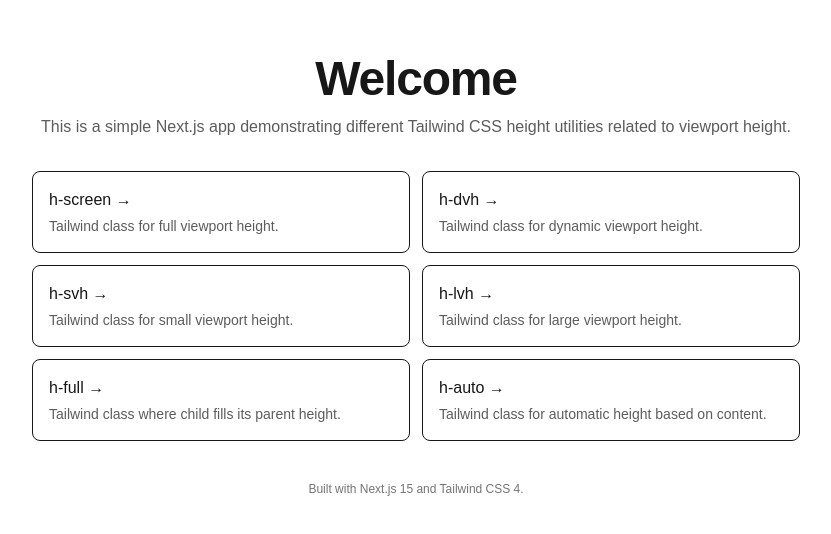
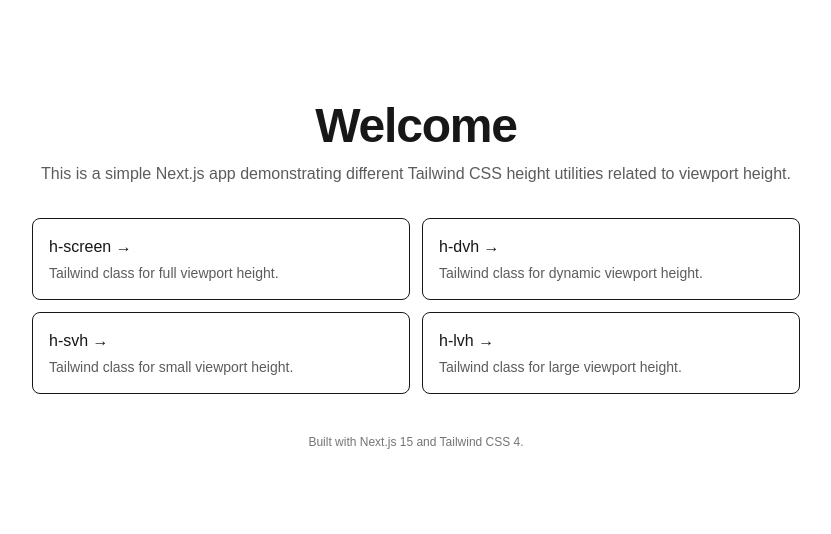
Before and after one commit to ikifar2012/safari-ios26-test, a Next.js app: page / in a window 1280 px wide. Shown: the part 124-658 px from the top of the page, without its empty margins (224-1055 px from the left). Built offline with nearby package versions, Linux system fonts and the light colour scheme.

Commit message:
Remove h-full and h-auto utility cards from homepage

```diff
--- a/app/h-full/page.tsx
+++ /dev/null
@@ -1,9 +0,0 @@
-"use client";
-
-export default function HFull() {
-    return (
-        <main className="h-full bg-pink-500">
-            <div className="font-bold text-white text-2xl text-center pt-5">Tailwind Class: h-full</div>
-        </main>
-    );
-}
--- a/app/page.tsx
+++ b/app/page.tsx
@@ -25,14 +25,7 @@ export default function Home() {
           <Card href="/h-lvh" title="h-lvh">
             Tailwind class for large viewport height.
           </Card>
-          <Card href="/h-full" title="h-full">
-            Tailwind class where child fills its parent height.
-          </Card>
-          <Card href="/h-auto" title="h-auto">
-            Tailwind class for automatic height based on content.
-          </Card>
         </div>
-
         <footer className="mt-10 text-xs text-foreground/60">
           Built with Next.js 15 and Tailwind CSS 4.
         </footer>
```
